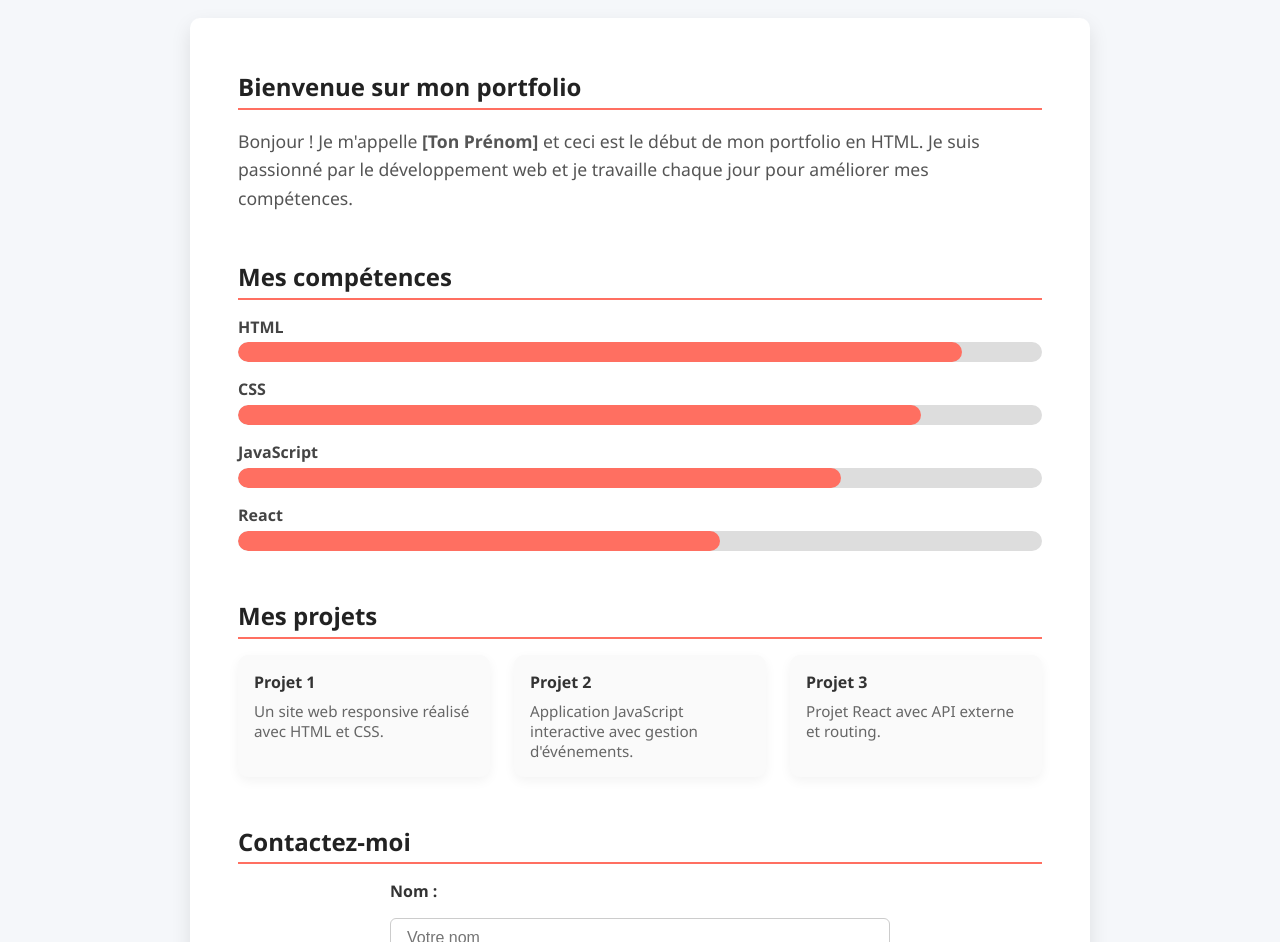
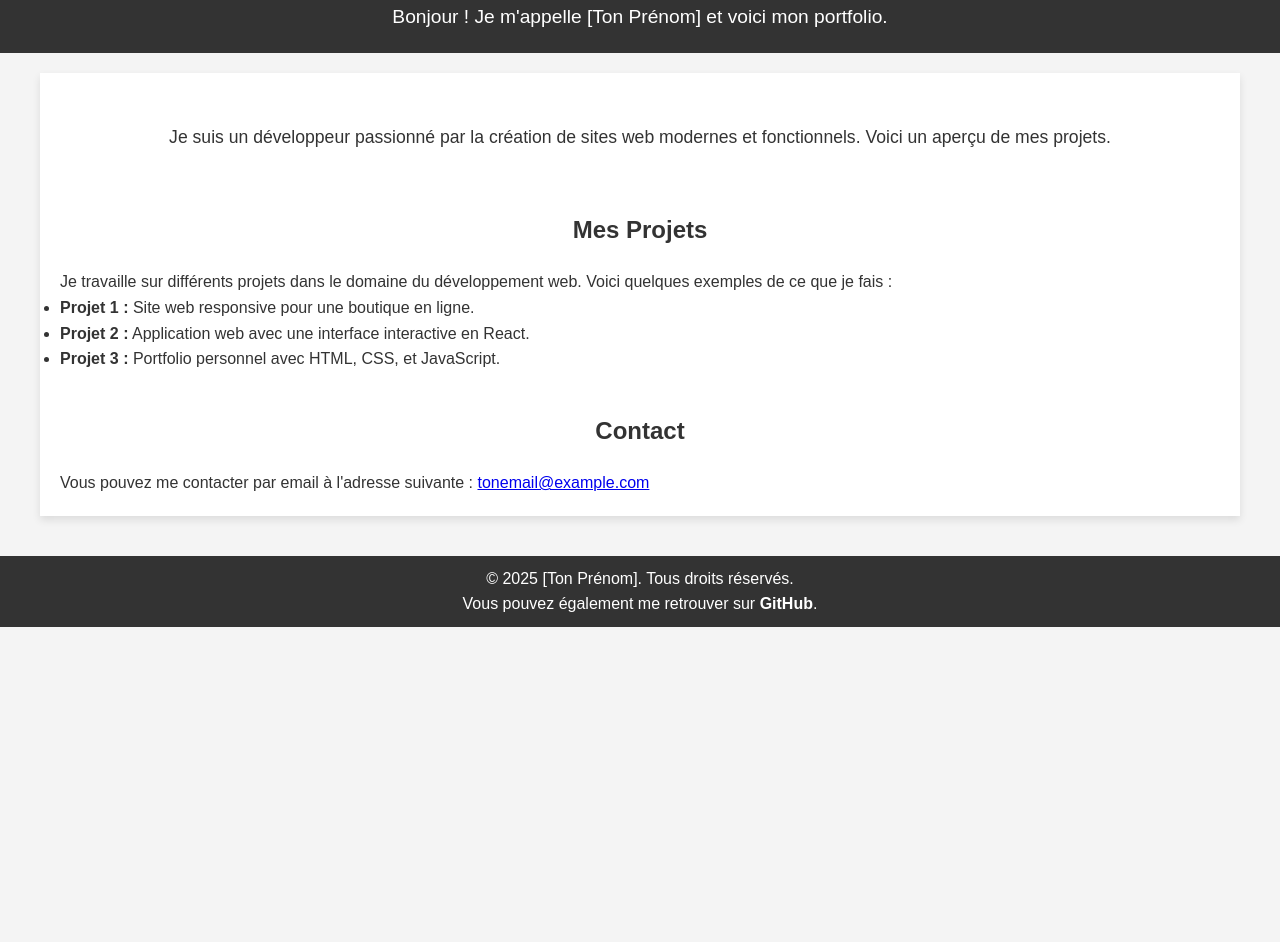
Before and after one commit to gabimole6/PortFolio, a plain HTML site: page index.html in a window 1280 px wide. Shown: the part 79-1021 px from the top of the page. After the commit the page ends 800 px from the top, so only its background shows below. Drawn offline with Linux system fonts and the light colour scheme.

Commit message:
Update index.html

```diff
--- a/index.html
+++ b/index.html
@@ -1,307 +1,122 @@
 <!DOCTYPE html>
 <html lang="fr">
 <head>
-  <meta charset="UTF-8" />
-  <meta name="viewport" content="width=device-width, initial-scale=1" />
+    <meta charset="UTF-8">
+    <meta name="viewport" content="width=device-width, initial-scale=1.0">
+    <meta name="description" content="Portfolio de [Ton Prénom] - Développeur Web">
     <title>Mon Portfolio</title>
     <style>
-    /* Reset minimal */
-    *, *::before, *::after {
+        /* Resetting some default browser styles */
+        * {
+            margin: 0;
+            padding: 0;
             box-sizing: border-box;
         }
 
         body {
-      font-family: 'Segoe UI', Tahoma, Geneva, Verdana, sans-serif;
-      background: #f5f7fa;
+            font-family: 'Arial', sans-serif;
+            background-color: #f4f4f4;
             color: #333;
-      margin: 0;
-      padding: 0;
-      min-height: 100vh;
-      display: flex;
-      flex-direction: column;
-      align-items: center;
+            line-height: 1.6;
         }
 
         header {
-      width: 100%;
-      background-color: #222;
-      padding: 1rem 2rem;
+            background-color: #333;
             color: white;
-      display: flex;
-      justify-content: space-between;
-      align-items: center;
-      position: sticky;
-      top: 0;
-      z-index: 100;
+            text-align: center;
+            padding: 20px;
         }
 
         header h1 {
-      margin: 0;
-      font-size: 1.5rem;
+            margin-bottom: 10px;
         }
 
-    nav a {
-      color: white;
-      text-decoration: none;
-      margin-left: 1.5rem;
-      font-weight: 600;
-      transition: color 0.3s ease;
-    }
-
-    nav a:hover {
-      color: #ff6f61;
+        header p {
+            font-size: 1.2em;
         }
 
         main {
-      max-width: 900px;
-      width: 90%;
-      background: white;
-      border-radius: 10px;
-      padding: 2rem 3rem;
-      box-shadow: 0 8px 20px rgba(0,0,0,0.1);
-      margin: 2rem 0;
+            max-width: 1200px;
+            margin: 20px auto;
+            padding: 20px;
+            background-color: white;
+            box-shadow: 0 4px 8px rgba(0, 0, 0, 0.1);
+        }
+
+        .intro {
+            text-align: center;
+            padding: 20px;
+        }
+
+        .intro p {
+            font-size: 1.1em;
+            margin-top: 10px;
         }
 
         section {
-      margin-bottom: 3rem;
+            margin-top: 40px;
         }
 
-    h2 {
-      border-bottom: 2px solid #ff6f61;
-      padding-bottom: 0.3rem;
-      margin-bottom: 1rem;
-      color: #222;
-    }
-
-    p {
-      font-size: 1.1rem;
-      line-height: 1.6;
-      color: #555;
-    }
-
-    /* Compétences - barres */
-    .skill {
-      margin: 1rem 0;
-    }
-
-    .skill-name {
-      margin-bottom: 0.3rem;
-      font-weight: 600;
-      color: #444;
-    }
-
-    .skill-bar {
-      background: #ddd;
-      border-radius: 20px;
-      overflow: hidden;
-      height: 20px;
-    }
-
-    .skill-level {
-      height: 100%;
-      background-color: #ff6f61;
-      width: 0;
-      border-radius: 20px;
-      transition: width 1s ease-in-out;
-    }
-
-    /* Projets */
-    .projects-container {
-      display: grid;
-      grid-template-columns: repeat(auto-fit,minmax(250px,1fr));
-      gap: 1.5rem;
-    }
-
-    .project-card {
-      background: #fafafa;
-      padding: 1rem;
-      border-radius: 10px;
-      box-shadow: 0 4px 12px rgba(0,0,0,0.05);
-      cursor: pointer;
-      transition: transform 0.3s ease, box-shadow 0.3s ease;
-    }
-
-    .project-card:hover {
-      transform: translateY(-5px);
-      box-shadow: 0 8px 20px rgba(0,0,0,0.1);
-    }
-
-    .project-title {
-      font-weight: 700;
-      margin-bottom: 0.5rem;
-      color: #333;
-    }
-
-    .project-description {
-      font-size: 0.95rem;
-      color: #666;
-    }
-
-    /* Formulaire */
-    form {
-      display: flex;
-      flex-direction: column;
-      gap: 1rem;
-      max-width: 500px;
-      margin: 0 auto;
-    }
-
-    label {
-      font-weight: 600;
-      color: #333;
-    }
-
-    input, textarea {
-      padding: 0.6rem 1rem;
-      font-size: 1rem;
-      border: 1px solid #ccc;
-      border-radius: 6px;
-      resize: vertical;
-      transition: border-color 0.3s ease;
-    }
-
-    input:focus, textarea:focus {
-      outline: none;
-      border-color: #ff6f61;
-      box-shadow: 0 0 5px #ff6f61;
-    }
-
-    button {
-      background-color: #ff6f61;
-      color: white;
-      border: none;
-      padding: 0.8rem 1.2rem;
-      border-radius: 6px;
-      font-size: 1rem;
-      cursor: pointer;
-      transition: background-color 0.3s ease;
-      font-weight: 700;
-    }
-
-    button:hover {
-      background-color: #e75b50;
+        section h2 {
+            text-align: center;
+            margin-bottom: 20px;
         }
 
         footer {
-      width: 100%;
-      background-color: #222;
+            background-color: #333;
             color: white;
             text-align: center;
-      padding: 1rem 0;
-      font-size: 0.9rem;
+            padding: 10px;
+            margin-top: 40px;
         }
 
-    /* Responsive */
-    @media (max-width: 600px) {
-      main {
-        padding: 1.5rem 2rem;
+        footer a {
+            color: white;
+            text-decoration: none;
+            font-weight: bold;
         }
+
+        footer a:hover {
+            text-decoration: underline;
         }
     </style>
 </head>
 <body>
+
+    <!-- Header section -->
     <header>
-    <h1>Mon Portfolio</h1>
-    <nav>
-      <a href="#about">À propos</a>
-      <a href="#skills">Compétences</a>
-      <a href="#projects">Projets</a>
-      <a href="#contact">Contact</a>
-    </nav>
+        <h1>Bienvenue sur mon portfolio</h1>
+        <p>Bonjour ! Je m'appelle [Ton Prénom] et voici mon portfolio.</p>
     </header>
 
+    <!-- Main content -->
     <main>
-    <section id="about">
-      <h2>Bienvenue sur mon portfolio</h2>
-      <p>Bonjour ! Je m'appelle <strong>[Ton Prénom]</strong> et ceci est le début de mon portfolio en HTML.
-         Je suis passionné par le développement web et je travaille chaque jour pour améliorer mes compétences.</p>
+        <div class="intro">
+            <p>Je suis un développeur passionné par la création de sites web modernes et fonctionnels. Voici un aperçu de mes projets.</p>
+        </div>
+
+        <!-- Section des projets -->
+        <section>
+            <h2>Mes Projets</h2>
+            <p>Je travaille sur différents projets dans le domaine du développement web. Voici quelques exemples de ce que je fais :</p>
+            <ul>
+                <li><strong>Projet 1 :</strong> Site web responsive pour une boutique en ligne.</li>
+                <li><strong>Projet 2 :</strong> Application web avec une interface interactive en React.</li>
+                <li><strong>Projet 3 :</strong> Portfolio personnel avec HTML, CSS, et JavaScript.</li>
+            </ul>
         </section>
 
-    <section id="skills">
-      <h2>Mes compétences</h2>
-      <div class="skill">
-        <div class="skill-name">HTML</div>
-        <div class="skill-bar"><div class="skill-level" data-level="90%"></div></div>
-      </div>
-      <div class="skill">
-        <div class="skill-name">CSS</div>
-        <div class="skill-bar"><div class="skill-level" data-level="85%"></div></div>
-      </div>
-      <div class="skill">
-        <div class="skill-name">JavaScript</div>
-        <div class="skill-bar"><div class="skill-level" data-level="75%"></div></div>
-      </div>
-      <div class="skill">
-        <div class="skill-name">React</div>
-        <div class="skill-bar"><div class="skill-level" data-level="60%"></div></div>
-      </div>
-    </section>
-
-    <section id="projects">
-      <h2>Mes projets</h2>
-      <div class="projects-container">
-        <div class="project-card" onclick="window.open('https://github.com/tonpseudo/projet1', '_blank')">
-          <div class="project-title">Projet 1</div>
-          <div class="project-description">Un site web responsive réalisé avec HTML et CSS.</div>
-        </div>
-        <div class="project-card" onclick="window.open('https://github.com/tonpseudo/projet2', '_blank')">
-          <div class="project-title">Projet 2</div>
-          <div class="project-description">Application JavaScript interactive avec gestion d'événements.</div>
-        </div>
-        <div class="project-card" onclick="window.open('https://github.com/tonpseudo/projet3', '_blank')">
-          <div class="project-title">Projet 3</div>
-          <div class="project-description">Projet React avec API externe et routing.</div>
-        </div>
-      </div>
-    </section>
-
-    <section id="contact">
-      <h2>Contactez-moi</h2>
-      <form id="contactForm">
-        <label for="name">Nom :</label>
-        <input type="text" id="name" name="name" required placeholder="Votre nom" />
-
-        <label for="email">Email :</label>
-        <input type="email" id="email" name="email" required placeholder="Votre email" />
-
-        <label for="message">Message :</label>
-        <textarea id="message" name="message" rows="5" required placeholder="Votre message"></textarea>
-
-        <button type="submit">Envoyer</button>
-      </form>
+        <!-- Section de contact -->
+        <section>
+            <h2>Contact</h2>
+            <p>Vous pouvez me contacter par email à l'adresse suivante : <a href="mailto:tonemail@example.com">tonemail@example.com</a></p>
         </section>
     </main>
 
+    <!-- Footer -->
     <footer>
-    &copy; 2025 [Ton Prénom] - Tous droits réservés
+        <p>&copy; 2025 [Ton Prénom]. Tous droits réservés. <br> Vous pouvez également me retrouver sur <a href="https://github.com/tonprofil" target="_blank">GitHub</a>.</p>
     </footer>
 
-  <script>
-    // Animation barres compétences
-    window.addEventListener('load', () => {
-      const skillLevels = document.querySelectorAll('.skill-level');
-      skillLevels.forEach(skill => {
-        const level = skill.getAttribute('data-level');
-        skill.style.width = level;
-      });
-    });
-
-    // Formulaire contact simple
-    const form = document.getElementById('contactForm');
-    form.addEventListener('submit', function(e) {
-      e.preventDefault();
-      // Récupération données
-      const name = form.name.value.trim();
-      const email = form.email.value.trim();
-      const message = form.message.value.trim();
-
-      if (name && email && message) {
-        alert(`Merci ${name} ! Votre message a bien été envoyé.`);
-        form.reset();
-      } else {
-        alert('Veuillez remplir tous les champs.');
-      }
-    });
-  </script>
 </body>
 </html>
```
Lines whose indentation alone changed are shown as unchanged.
